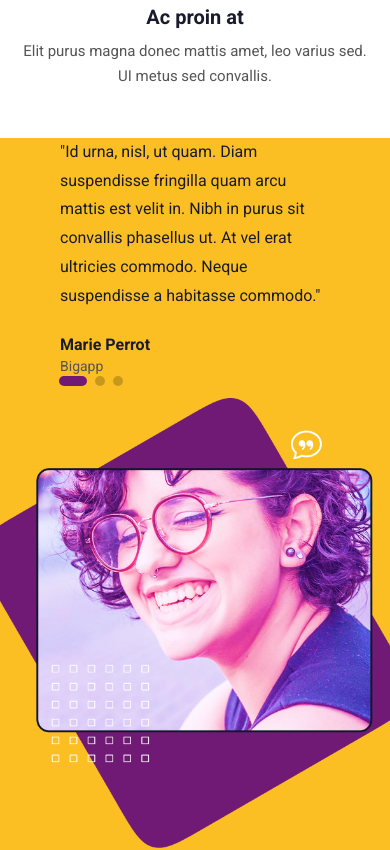
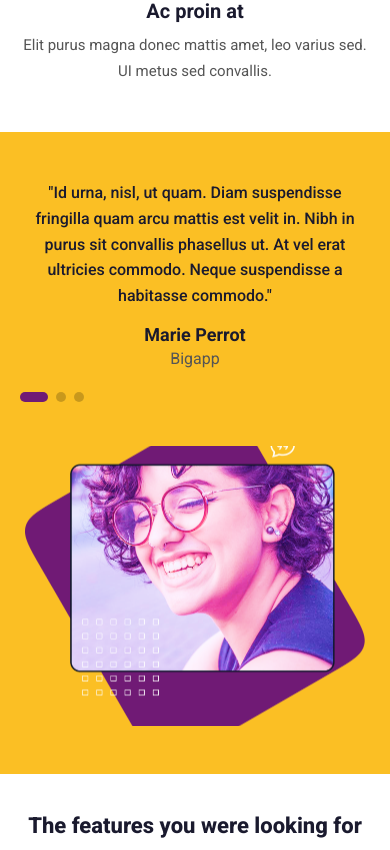
Before and after one commit to hasaan398/React, a React (Vite) app: page / in a window 390 px wide. Shown: the part 3120-3970 px from the top of the page. Built offline with nearby package versions, Linux system fonts and the light colour scheme.

Commit message:
Your message

```diff
--- a/src/components/getyour/Getyour.jsx
+++ b/src/components/getyour/Getyour.jsx
@@ -89,9 +89,20 @@ export default function BusinessGrowth() {
             <p>"{testimonials[active].quote}"</p>
             <strong>{testimonials[active].name}</strong>
             <span>{testimonials[active].role}</span>
+
+            {/* Dots text ke bilkul sath hi rahenge aur mobile par uper hi center honge */}
+            <div className="testi-dots">
+              {testimonials.map((_, i) => (
+                <button
+                  key={i}
+                  className={`testi-dot ${i === active ? "active" : ""}`}
+                  onClick={() => setActive(i)}
+                />
+              ))}
+            </div>
           </div>
 
-          {/* 👇 Sirf image — koi purple shape div nahi */}
+          {/* Image wrapper - Mobile par automatic text ke niche load hoga */}
           <div className="testimonial-img-wrapper">
             <img
               src={mariaImg}
@@ -103,16 +114,6 @@ export default function BusinessGrowth() {
 
         <button className={`testi-arrow testi-arrow--right ${clickedArrow === "right" ? "clicked" : ""}`} onClick={next}>&#8250;</button>
 
-        <div className="testi-dots">
-          {testimonials.map((_, i) => (
-            <button
-              key={i}
-              className={`testi-dot ${i === active ? "active" : ""}`}
-              onClick={() => setActive(i)}
-            />
-          ))}
-        </div>
-
       </div>
 
     </section>
--- a/src/components/getyour/getyour.css
+++ b/src/components/getyour/getyour.css
@@ -98,116 +98,113 @@
 /* ══ TESTIMONIAL ══ */
 .testimonial-strip {
   background-color: #FBBF24;
-
   position: relative;
-  overflow: visible; /* 👈 image bahar nikal sake */
+  overflow: visible;
+  padding: 40px 0;
 }
 
 .testimonial-inner {
-  max-width: 1000px;
+  max-width: 1200px;
   margin: 0 auto;
-  padding: 0 80px;
+  padding: 0 100px;
   display: flex;
   align-items: center;
   justify-content: space-between;
   gap: 60px;
 }
 
-/* Arrows — section edges pe */
+/* Arrows */
 .testi-arrow {
   position: absolute;
   top: 50%;
   transform: translateY(-50%);
-  background: none;      /* no background */
+  background: none;
   border: none;
-  width: 100px;
-  height: auto;
-  font-size: 80px;       /* bada simple arrow */
+  font-size: 64px;
   font-weight: 300;
   cursor: pointer;
   display: flex;
   align-items: center;
   justify-content: center;
-  color: white;          /* white color */
-  transition: opacity 0.2s;
+  color: white;
+  transition: opacity 0.2s, color 0.2s;
   z-index: 10;
-  line-height: 1;
   padding: 0;
   opacity: 0.85;
 }
-.testi-arrow:hover{
+
+.testi-arrow:hover {
   color: #701A75;
+  opacity: 1;
 }
-.testi-arrow.clicked {
-  color: #721777;
+
+.testi-arrow--left  { left: 32px; }
+.testi-arrow--right { right: 32px; }
+
+.testimonial-text {
+  flex: 1;
+  display: flex;
+  flex-direction: column;
+  align-items: flex-start;
 }
-.testi-arrow--left  { left: 16px; }
-.testi-arrow--right { right: 16px; }
-.testi-arrow:hover  { opacity: 1; }
-
-.testimonial-text { flex: 1; }
 
 .testimonial-text p {
   font-family: 'Roboto', sans-serif;
-  font-size: 20px;
-  line-height: 1.8;
+  font-size: 24px;
+  font-weight: 500;
+  line-height: 1.6;
   color: #1a1a2e;
-  margin-bottom: 24px;
+  margin-bottom: 16px;
+  text-align: left;
 }
 
 .testimonial-text strong {
   display: block;
   font-weight: 700;
-  font-size: 16px;
+  font-size: 18px;
   color: #1a1a2e;
 }
 
 .testimonial-text span {
   display: block;
-  font-size: 14px;
+  font-size: 16px;
   color: #555;
   margin-top: 4px;
 }
 
-/* Image wrapper — 560px tall, yellow sa bahar */
+/* Image wrapper */
 .testimonial-img-wrapper {
   flex-shrink: 0;
   display: flex;
-  align-items: flex-start; /* top se align */
+  align-items: flex-start;
   justify-content: center;
-  margin-top: -40px;   /* top se bahar nikal*/
-  overflow: hidden;    /* bottom se cut */
-  height: 480px;       /* yellow section ki height tak */
+  position: relative;
 }
 
 .testimonial-img {
   width: auto;
-  height: 560px;     /* Figma: 560px — bottom cut hogi */
+  height: 400px;
   display: block;
   object-fit: cover;
-  object-position: top;
+  border-radius: 20px;
 }
 
-/* Dots */
+/* Dots: Left aligned under text on desktop */
 .testi-dots {
-display: flex;
-    justify-content: center;
-    gap: 8px;
-    top: 80%;
-    left: 15%;
-    margin-top: 16px;
-    position: absolute;
-    z-index: 1;
+  display: flex;
+  justify-content: flex-start;
+  gap: 8px;
+  margin-top: 32px;
 }
 
 .testi-dot {
   width: 10px;
   height: 10px;
   border-radius: 50%;
-  background: rgba(0,0,0,0.2);
+  background: rgba(0, 0, 0, 0.2);
   border: none;
   cursor: pointer;
-  transition: all 0.2s;
+  transition: all 0.2s ease;
   padding: 0;
 }
 
@@ -223,21 +220,19 @@ display: flex;
   .business-growth-heading { font-size: 42px; }
   .business-growth-image   { padding: 0 24px; }
   .business-growth-columns { padding: 48px 24px 60px; }
-  .testimonial-inner       { padding: 0 60px; gap: 40px; }
-  .testimonial-img         { height: 460px; }
+
+  .testimonial-inner       { padding: 0 80px; gap: 40px; }
+  .testimonial-text p     { font-size: 20px; }
+  .testimonial-img         { height: 340px; }
 }
 
 @media (max-width: 768px) {
   .business-growth-text        { padding: 48px 20px 32px; }
   .business-growth-heading     { font-size: 32px; }
   .business-growth-description { font-size: 15px; }
-  .business-growth-image       { padding: 0 20px; }
+
   .image-bg                    { padding: 24px 20px 0; min-height: 200px; }
 
-  .testi-dots{
-    position: absolute;
-    top: 30%;
-  }
   .business-growth-columns {
     flex-direction: column;
     align-items: center;
@@ -246,23 +241,45 @@ display: flex;
   }
   .column { max-width: 100%; }
 
-  .testimonial-strip  {  overflow: hidden; }
+  .testimonial-strip { padding: 48px 20px; }
+
   .testimonial-inner  {
-    flex-direction: column;
+    flex-direction: column; /* Normal column direction se text uper aur image niche ayegi */
+    gap: 32px;
+    padding: 0;
+  }
 
+  .testi-arrow { display: none; }
 
-    gap: 24px;
+  .testimonial-text {
+    align-items: center;
+    text-align: center;
+    width: 100%;
   }
-  .testi-arrow           { display: none; }
-  .testimonial-text p    { font-size: 16px; }
+
+  .testimonial-text p    { font-size: 18px; text-align: center; }
+
+  /* Mobile Dots adjustment */
+  .testi-dots {
+
+    margin-top: 24px;
+    width: 100%;
+  }
+
   .testimonial-img-wrapper {
-    margin-top: 0;
-    margin-bottom: 0;
+    width: 100%;
+    margin-top: 12px; /* Text aur image ke beech halka space */
   }
-  .testimonial-img { height: 450px; }
+
+  .testimonial-img {
+    height: 320px;
+    width: 100%;
+    max-width: 340px;
+  }
 }
 
 @media (max-width: 480px) {
   .business-growth-heading { font-size: 26px; }
-  .testimonial-img { height: 450px; }
+  .testimonial-text p    { font-size: 16px; }
+  .testimonial-img       { height: 280px; }
 }
```
